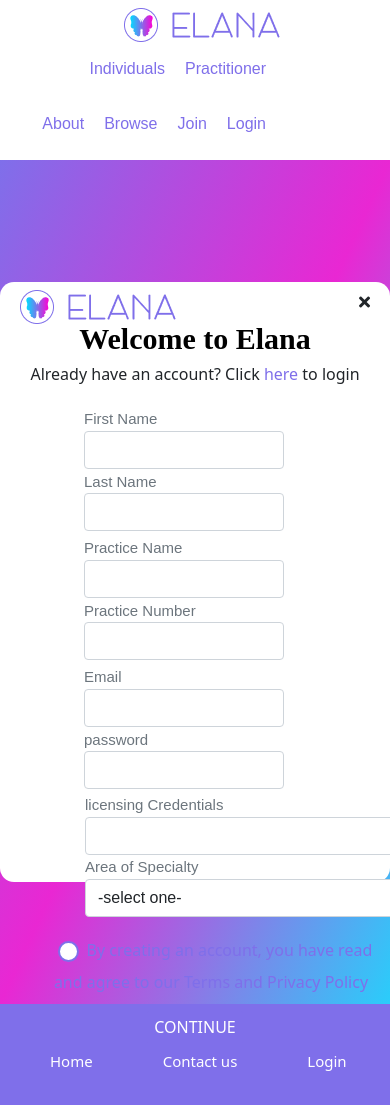
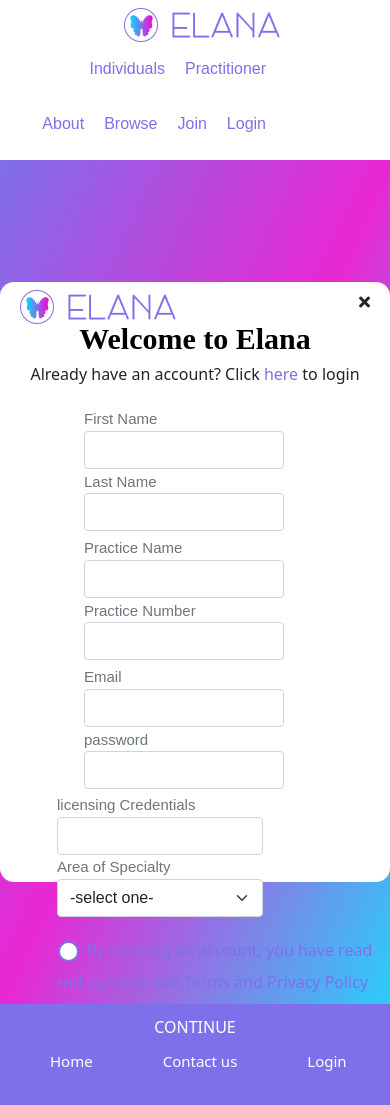
Before and after one commit to MVP-Marketplace/elana-new, a React (Create React App) app in the folder frontend/: page /practitionerSignUp in a window 390 px wide. Shown: the top 1105 px of the page. Built offline with nearby package versions, Linux system fonts and the light colour scheme; a web font is replaced by a local one.

Commit message:
more responsive

```diff
--- a/frontend/public/index.html
+++ b/frontend/public/index.html
@@ -12,9 +12,9 @@
     <link rel="apple-touch-icon" href="%PUBLIC_URL%/logo192.png" />
     <link rel="manifest" href="%PUBLIC_URL%/manifest.json" />
     <title>React Redux App</title>
-    <link href="https://cdn.jsdelivr.net/npm/bootstrap@5.1.3/dist/css/bootstrap.min.css" rel="stylesheet" integrity="sha384-1BmE4kWBq78iYhFldvKuhfTAU6auU8tT94WrHftjDbrCEXSU1oBoqyl2QvZ6jIW3" crossorigin="anonymous">
-        <link rel="stylesheet" href="https://use.fontawesome.com/releases/v5.2.0/css/all.css" integrity="sha384-hWVjflwFxL6sNzntih27bfxkr27PmbbK/iSvJ+a4+0owXq79v+lsFkW54bOGbiDQ" crossorigin="anonymous">
-        <link rel="preconnect" href="https://fonts.googleapis.com">
+    <link href="https://cdn.jsdelivr.net/npm/bootstrap@5.1.3/dist/css/bootstrap.min.css" rel="stylesheet" integrity="sha384-1BmE4kWBq78iYhFldvKuhfTAU6auU8tT94WrHftjDbrCEXSU1oBoqyl2QvZ6jIW3" crossorigin="anonymous"/>
+    <link rel="stylesheet" href="https://use.fontawesome.com/releases/v5.2.0/css/all.css" integrity="sha384-hWVjflwFxL6sNzntih27bfxkr27PmbbK/iSvJ+a4+0owXq79v+lsFkW54bOGbiDQ" crossorigin="anonymous"/>
+    <link rel="preconnect" href="https://fonts.googleapis.com">
 <link rel="preconnect" href="https://fonts.gstatic.com" crossorigin>
 <link href="https://fonts.googleapis.com/css2?family=Abhaya+Libre:wght@700;800&family=Montserrat:ital,wght@0,100;1,900&display=swap" rel="stylesheet">
   </head>
--- a/frontend/src/index.css
+++ b/frontend/src/index.css
@@ -489,6 +489,12 @@
   font-family: 'Karla', sans-serif;
 }
 
+@media (max-width: 400px) {
+  .introtitle {
+    margin-top: 15px;
+  }
+}
+
 .buttonmainpage {
   background-color: #7F6FEA;
   border: 1px solid #7F6FEA;
@@ -575,8 +581,7 @@
 .bgwhite2 {
   background-color: white;
   border-radius: 14px;
-  height: auto;
-  max-height: 2000px;
+  /* height: auto; */
   width: 700px;
   max-width: 800px;
   position: absolute;
@@ -586,11 +591,11 @@
   background-size: cover;
 
 }
-/* @media (max-width: 800px) {
+@media (max-height: 400px) {
   .bgwhite2 {
-    flex-direction: column;
+    height: 700px;
   }
-} */
+}
 
 .checkbox-round {
   width: 1.3em;
@@ -648,6 +653,21 @@
   margin-right: 85px;
   font-family: 'Karla', sans-serif;
 }
+
+
+@media (max-width: 600px) {
+  .inputdrop {
+    width: 230px;
+    margin-left: 37px;
+    margin-right: 85px;
+    font-family: 'Karla', sans-serif;
+  }
+}
+
+
+
+
+
 span{
   color:#7F6FEA
 }
--- a/frontend/src/pages/HomePage/IndividualPage.jsx
+++ b/frontend/src/pages/HomePage/IndividualPage.jsx
@@ -9,14 +9,14 @@
             <div className="bgpurple row">
                 <div className="intro">
 
-                    <h1 className="p-4 col-sm-12">We’re so glad you’re here. </h1>
-                    <h4 className="p-0 col-sm-12">Elana is changing a generation of women’s health, putting you in control <br />
+                    <h1 className="p-4 col-sm">We’re so glad you’re here. </h1>
+                    <h4 className="introtitle p-0 col-sm sm-mt-2">Elana is changing a generation of women’s health, putting you in control <br />
                         of managing your pelvic health, how, and when, it suits you.</h4>
                 </div>
             </div>
             <div className="d-flex row">
                 <div className="col-sm-12 col-md-6">
-                    <img src={Image} className="w-100" alt=""></img>
+                    <img src={Image} className="w-100 " alt=""></img>
                 </div>
                 <div className="m-auto col-sm-12 col-md-6">
                     <h3 className="text-center title1">Health providers in Elana include:</h3>
```
